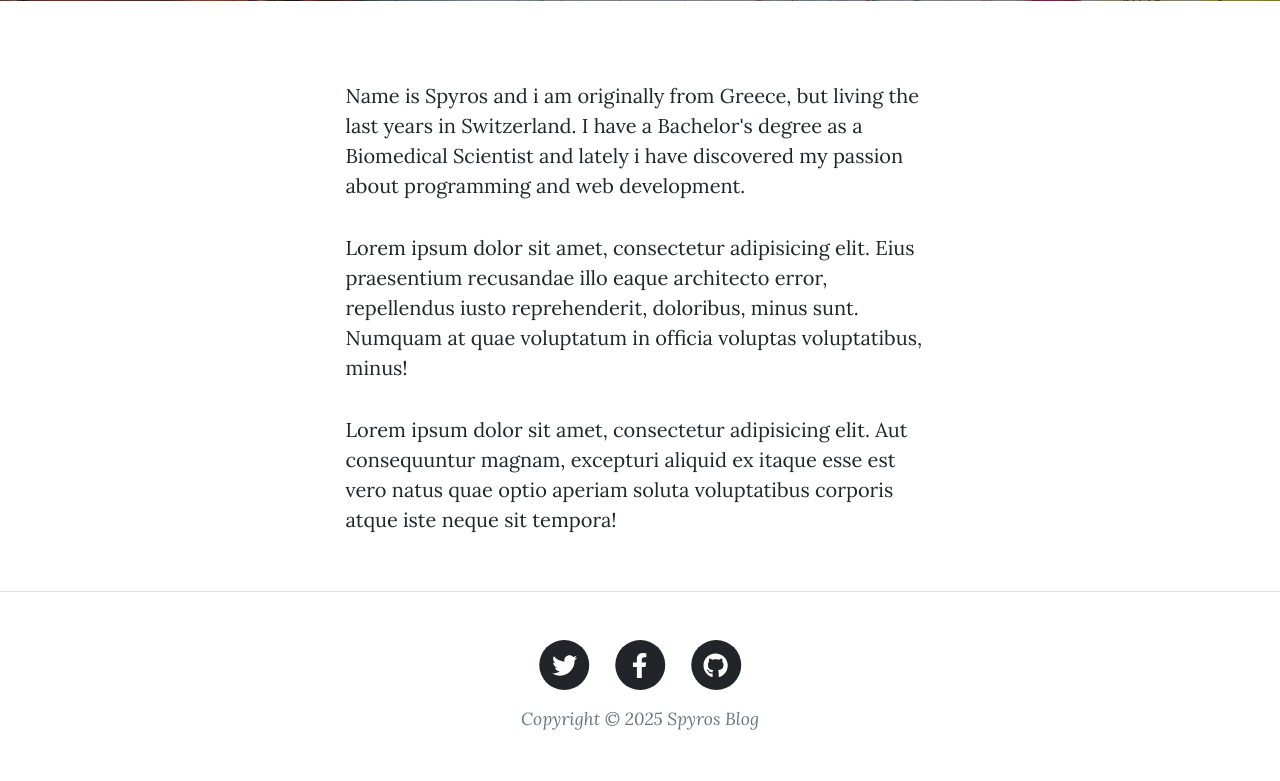
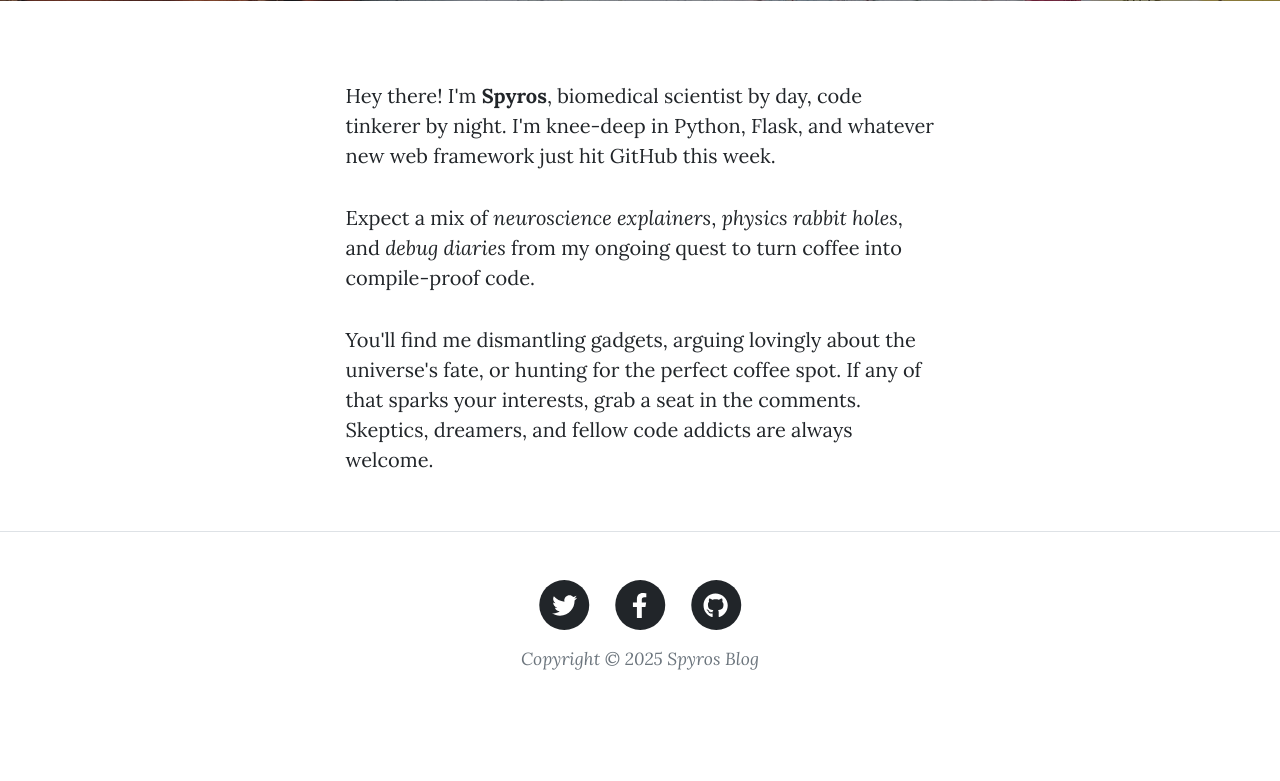
Before and after one commit to QuantumSnipe/blog-with-users, a Flask app: page /about in a window 1280 px wide. Shown: the part 531-1312 px from the top of the page. After the commit the page ends 1201 px from the top, so only its background shows below. Run offline with Flask 3, Linux system fonts and the light colour scheme; some libraries are stand-ins or nearby versions.

Commit message:
updated the about section

```diff
--- a/templates/about.html
+++ b/templates/about.html
@@ -22,19 +22,21 @@
     <div class="row gx-4 gx-lg-5 justify-content-center">
       <div class="col-md-10 col-lg-8 col-xl-7">
         <p>
-          Name is Spyros and i am originally from Greece, but living the last years in Switzerland. I have a Bachelor's degree as a Biomedical Scientist and lately i have discovered my passion about programming and web development.
+          Hey there! I'm <strong>Spyros</strong>, biomedical scientist by day, code tinkerer by
+          night. I'm knee-deep in Python, Flask, and
+          whatever new web framework just hit GitHub this week.
         </p>
         <p>
-          Lorem ipsum dolor sit amet, consectetur adipisicing elit. Eius
-          praesentium recusandae illo eaque architecto error, repellendus iusto
-          reprehenderit, doloribus, minus sunt. Numquam at quae voluptatum in
-          officia voluptas voluptatibus, minus!
+          Expect a mix of <em>neuroscience explainers</em>, <em>physics rabbit holes</em>,
+          and <em>debug diaries</em> from my ongoing quest to turn coffee into
+          compile-proof code.
         </p>
         <p>
-          Lorem ipsum dolor sit amet, consectetur adipisicing elit. Aut
-          consequuntur magnam, excepturi aliquid ex itaque esse est vero natus
-          quae optio aperiam soluta voluptatibus corporis atque iste neque sit
-          tempora!
+          You'll find me dismantling gadgets,
+          arguing lovingly about the universe's fate, or hunting for the perfect
+          coffee spot. If any of that sparks your interests, grab a seat in the
+          comments. Skeptics, dreamers, and fellow code
+          addicts are always welcome.
         </p>
       </div>
     </div>
```
